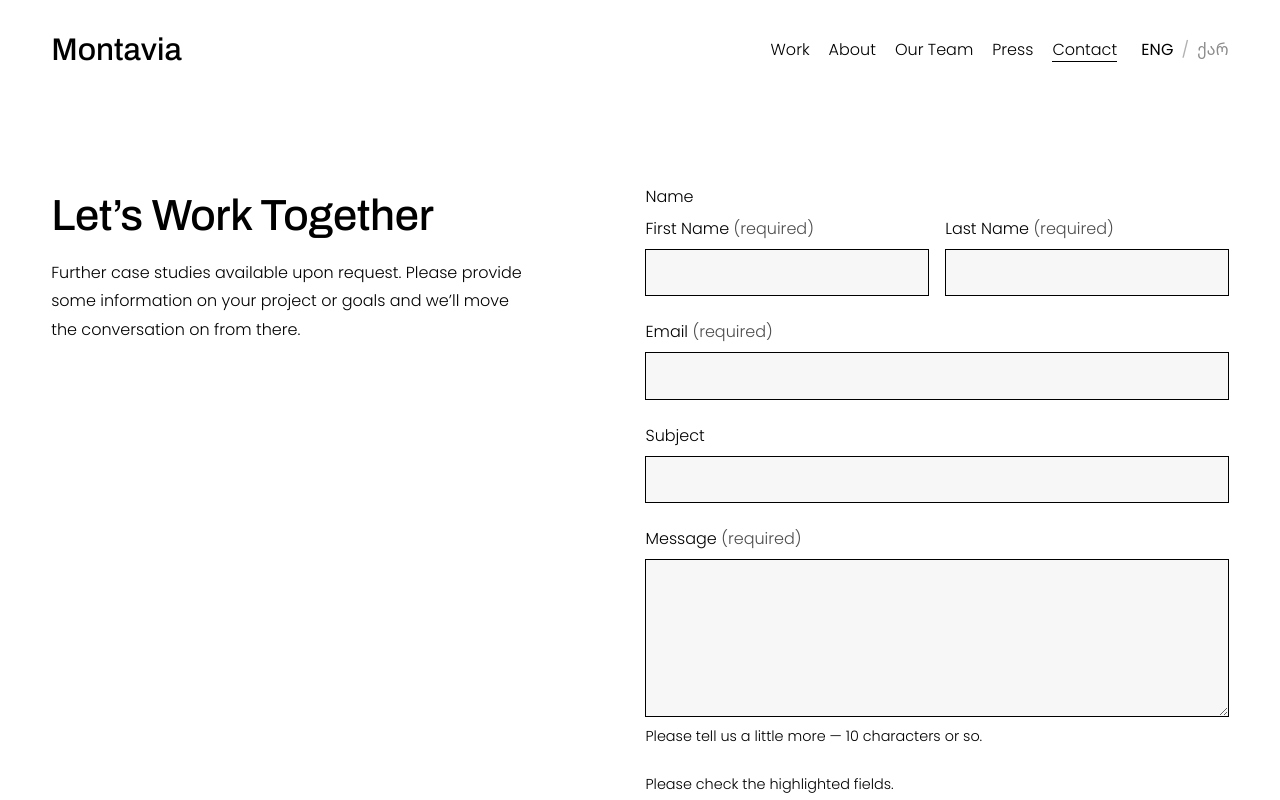
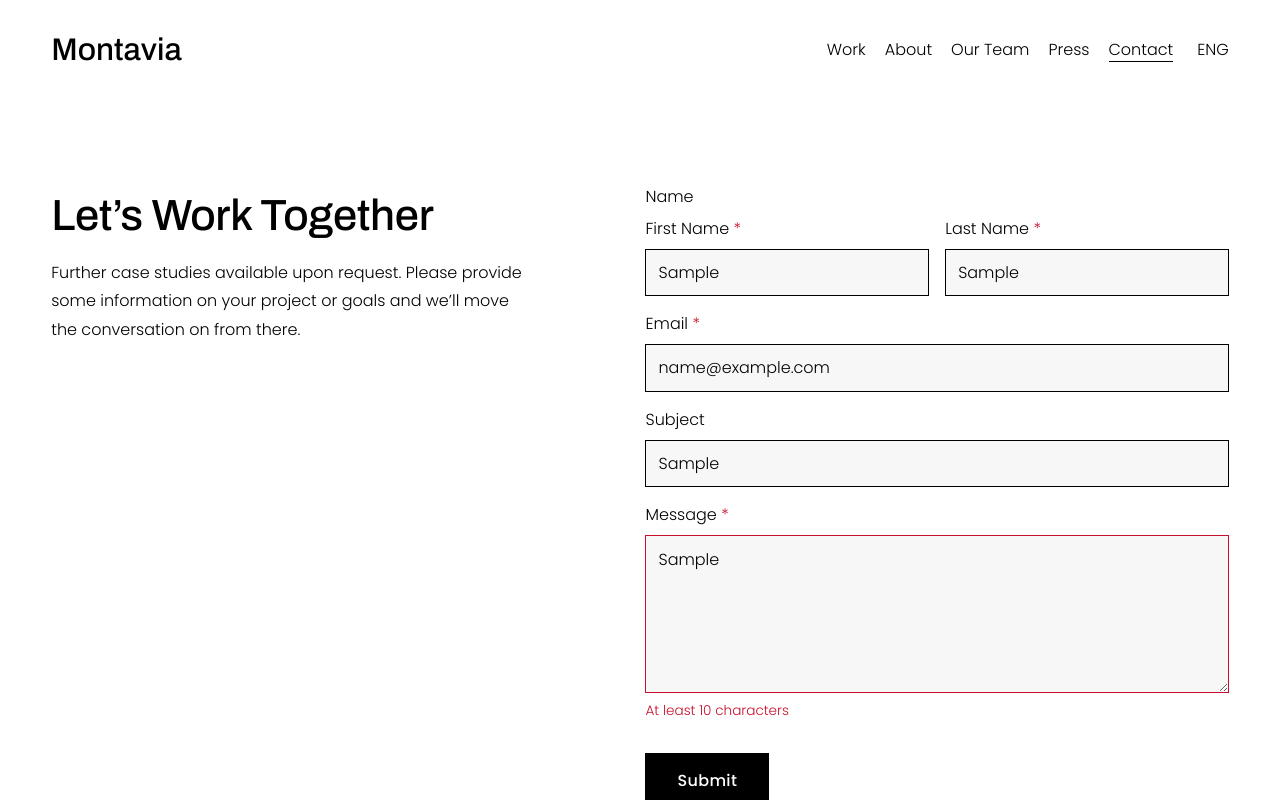
Before and after one commit to GogaDanelia06/Service-lnd, a Next.js app: page /en/contact in a window 1280 px wide. Both pictures are taken after typing "Sample", "Sample", "name@example.com", "Sample", "Sample" into the empty fields and a click on the button "Submit". Shown: the top 800 px of the page. Built offline with nearby package versions, Linux system fonts and the light colour scheme; no server answers.

Commit message:
remove extra text / add red color for alerts / change contact form design / change language switcher

```diff
--- a/src/components/contact/ContactForm.tsx
+++ b/src/components/contact/ContactForm.tsx
@@ -5,6 +5,8 @@ import { useActionState } from 'react';
 import { Field, SubmitButton } from '@/components/contact/Fields';
 import { submitContact } from '@/lib/contact/actions';
 import { initialContactState } from '@/lib/contact/state';
+import { useContactForm } from '@/lib/contact/useContactForm';
+import type { ContactField } from '@/lib/contact/state';
 
 type FormLabels = {
   firstName: string;
@@ -21,10 +23,18 @@ type FormLabels = {
   thanks: string;
   checkFields: string;
   deliveryFailed: string;
+  errors: {
+    firstName: string;
+    lastName: string;
+    email: string;
+    messageShort: string;
+    tooLong: string;
+  };
 };
 
 export function ContactForm({ labels, locale }: { labels: FormLabels; locale: string }) {
   const [state, formAction] = useActionState(submitContact, initialContactState);
+  const { errorFor, validateField, touchField, validateAll } = useContactForm(labels.errors);
 
   if (state.status === 'success') {
     return (
@@ -35,62 +45,51 @@ export function ContactForm({ labels, locale }: { labels: FormLabels; locale: st
     );
   }
 
+  const onBlur = (name: string, value: string) => {
+    touchField(name as ContactField);
+    validateField(name as ContactField, value);
+  };
+
+  const onInput = (name: string, value: string) => validateField(name as ContactField, value);
+
+  const onSubmit = (event: React.FormEvent<HTMLFormElement>) => {
+    const first = validateAll(event.currentTarget);
+    if (!first) return;
+    event.preventDefault();
+    const el = event.currentTarget.elements.namedItem(first);
+    if (el instanceof HTMLElement) el.focus();
+  };
+
+  const field = (name: ContactField) => ({
+    error: errorFor(name, state.fieldErrors?.[name]),
+    requiredLabel: labels.required,
+    onBlur,
+    onInput,
+  });
+
   return (
-    <form action={formAction} noValidate className="flex flex-col gap-6">
+    <form action={formAction} onSubmit={onSubmit} noValidate className="flex flex-col gap-4">
       <input type="hidden" name="locale" value={locale} />
 
-      <fieldset className="flex flex-col gap-2">
+      <fieldset>
         <legend className="mb-2 text-base font-light">{labels.name}</legend>
         <div className="grid grid-cols-1 gap-4 sm:grid-cols-2">
-          <Field
-            label={labels.firstName}
-            name="firstName"
-            autoComplete="given-name"
-            requiredLabel={labels.required}
-            error={state.fieldErrors?.firstName}
-          />
-          <Field
-            label={labels.lastName}
-            name="lastName"
-            autoComplete="family-name"
-            requiredLabel={labels.required}
-            error={state.fieldErrors?.lastName}
-          />
+          <Field label={labels.firstName} name="firstName" autoComplete="given-name" {...field('firstName')} />
+          <Field label={labels.lastName} name="lastName" autoComplete="family-name" {...field('lastName')} />
         </div>
       </fieldset>
 
-      <Field
-        label={labels.email}
-        name="email"
-        type="email"
-        autoComplete="email"
-        requiredLabel={labels.required}
-        error={state.fieldErrors?.email}
-      />
+      <Field label={labels.email} name="email" type="email" autoComplete="email" {...field('email')} />
+      <Field label={labels.subject} name="subject" required={false} {...field('subject')} />
+      <Field label={labels.message} name="message" rows={5} {...field('message')} />
 
-      <Field
-        label={labels.subject}
-        name="subject"
-        required={false}
-        requiredLabel={labels.required}
-        error={state.fieldErrors?.subject}
-      />
-
-      <Field
-        label={labels.message}
-        name="message"
-        rows={5}
-        requiredLabel={labels.required}
-        error={state.fieldErrors?.message}
-      />
-
-      <div aria-hidden className="absolute h-px w-px overflow-hidden opacity-0">
+      <div aria-hidden className="h-px w-px overflow-hidden opacity-0">
         <label htmlFor="contact-company">{labels.company}</label>
         <input id="contact-company" name="company" type="text" tabIndex={-1} autoComplete="off" />
       </div>
 
       {state.status === 'error' && state.message ? (
-        <p role="alert" className="text-[0.9rem] leading-[1.8]">
+        <p role="alert" className="text-[0.85rem] leading-[1.6] text-[var(--alert)]">
           {state.message}
         </p>
       ) : null}
--- a/src/components/contact/Fields.tsx
+++ b/src/components/contact/Fields.tsx
@@ -7,7 +7,7 @@ import { Button } from '@/components/ui/Button';
 import { cn } from '@/lib/cn';
 
 const FIELD =
-  'w-full border border-[var(--fg)] bg-[color-mix(in_srgb,var(--fg)_3%,transparent)] px-3 py-2.5 font-[family-name:var(--font-body)] text-base font-light leading-[1.6] text-[var(--fg)] outline-none';
+  'w-full border bg-[color-mix(in_srgb,var(--fg)_3%,transparent)] px-3 py-2.5 font-[family-name:var(--font-body)] text-base font-light leading-[1.6] text-[var(--fg)] outline-none';
 
 export function Field({
   label,
@@ -18,6 +18,8 @@ export function Field({
   requiredLabel,
   autoComplete,
   rows,
+  onBlur,
+  onInput,
 }: {
   label: string;
   name: string;
@@ -27,36 +29,49 @@ export function Field({
   requiredLabel: string;
   autoComplete?: string;
   rows?: number;
+  onBlur?: (name: string, value: string) => void;
+  onInput?: (name: string, value: string) => void;
 }) {
   const id = useId();
   const errorId = `${id}-error`;
+
   const shared = {
     id,
     name,
     required,
     'aria-invalid': error ? true : undefined,
     'aria-describedby': error ? errorId : undefined,
-    className: cn(FIELD, rows && 'resize-y leading-[1.7]'),
+    onBlur: (e: React.FocusEvent<HTMLInputElement | HTMLTextAreaElement>) =>
+      onBlur?.(name, e.currentTarget.value),
+    onInput: (e: React.FormEvent<HTMLInputElement | HTMLTextAreaElement>) =>
+      onInput?.(name, e.currentTarget.value),
+    className: cn(
+      FIELD,
+      rows && 'resize-y leading-[1.7]',
+      error ? 'border-[var(--alert)]' : 'border-[var(--fg)]',
+    ),
   };
 
   return (
     <div className="flex flex-col gap-2">
       <label htmlFor={id} className="text-base font-light">
         {label}
-        {required ? <span className="text-[var(--muted)]"> ({requiredLabel})</span> : null}
+        {required ? (
+          <span aria-hidden title={requiredLabel} className="text-[var(--alert)]">
+            {' '}*
+          </span>
+        ) : null}
       </label>
 
-      {rows ? (
-        <textarea {...shared} rows={rows} />
-      ) : (
-        <input {...shared} type={type} autoComplete={autoComplete} />
-      )}
+      {rows ? <textarea {...shared} rows={rows} /> : <input {...shared} type={type} autoComplete={autoComplete} />}
 
-      {error ? (
-        <p id={errorId} className="text-[0.9rem] leading-[1.6]">
-          {error}
-        </p>
-      ) : null}
+      <p
+        id={errorId}
+        aria-live="polite"
+        className="empty:hidden text-[0.85rem] leading-[1.4] text-[var(--alert)]"
+      >
+        {error ?? ''}
+      </p>
     </div>
   );
 }
--- a/src/components/layout/LocaleSwitch.tsx
+++ b/src/components/layout/LocaleSwitch.tsx
@@ -3,36 +3,21 @@
 import Link from 'next/link';
 import { usePathname } from 'next/navigation';
 
-import { cn } from '@/lib/cn';
-import { localeNames, locales, swapLocale, type Locale } from '@/i18n/config';
+import { localeNames, localeShort, otherLocale, swapLocale, type Locale } from '@/i18n/config';
 
 export function LocaleSwitch({ locale, label }: { locale: Locale; label: string }) {
   const pathname = usePathname();
+  const next = otherLocale(locale);
 
   return (
-    <div className="meta flex items-center gap-2" role="group" aria-label={label}>
-      {locales.map((option, index) => (
-        <span key={option} className="flex items-center gap-2">
-          {index > 0 ? (
-            <span aria-hidden className="opacity-30">
-              /
-            </span>
-          ) : null}
-          <Link
-            href={swapLocale(pathname, option)}
-            hrefLang={option}
-            lang={option}
-            aria-current={option === locale ? 'true' : undefined}
-            title={localeNames[option]}
-            className={cn(
-              'transition-opacity duration-300',
-              option === locale ? 'opacity-100' : 'opacity-45 hover:opacity-100',
-            )}
-          >
-            {option === 'ka' ? 'ქარ' : 'ENG'}
-          </Link>
-        </span>
-      ))}
-    </div>
+    <Link
+      href={swapLocale(pathname, next)}
+      hrefLang={next}
+      aria-label={`${label}: ${localeNames[next]}`}
+      title={localeNames[next]}
+      className="underline-swipe inline-block text-base font-light"
+    >
+      {localeShort[locale]}
+    </Link>
   );
 }
--- a/src/content/en/site.ts
+++ b/src/content/en/site.ts
@@ -85,11 +85,11 @@ export const ui = {
     checkFields: 'Please check the highlighted fields.',
     deliveryFailed: 'Something went wrong sending that. Please email us directly.',
     errors: {
-      firstName: 'Please add your first name.',
-      lastName: 'Please add your last name.',
-      email: 'Please use a valid email address.',
-      messageShort: 'Please tell us a little more — 10 characters or so.',
-      tooLong: 'That is longer than we can accept.',
+      firstName: 'Required',
+      lastName: 'Required',
+      email: 'Enter a valid email address',
+      messageShort: 'At least 10 characters',
+      tooLong: 'Too long',
     },
   },
 };
--- a/src/content/index.ts
+++ b/src/content/index.ts
@@ -26,7 +26,6 @@ export const shared = {
   socials: [
     { label: 'Instagram', href: 'https://instagram.com/' },
     { label: 'LinkedIn', href: 'https://linkedin.com/' },
-    { label: 'Are.na', href: 'https://are.na/' },
   ],
 };
 
--- a/src/content/ka/projects.ts
+++ b/src/content/ka/projects.ts
@@ -23,7 +23,7 @@ export const projects: Project[] = [
     gallery: [
       { src: '/images/project-one-01.jpg', alt: 'ფასადზე შენარჩუნებული ორიგინალი ფანჯრის ღიობი', span: 'half' },
       { src: '/images/project-one-02.jpg', alt: 'შენარჩუნებული კონსტრუქციის აგურის წყობა', span: 'half' },
-      { src: '/images/project-one-03.jpg', alt: 'ფერდობზე დაფეხმძიმებული მოცულობები', span: 'full' },
+      { src: '/images/project-one-03.jpg', alt: 'ფერდობზე  მოცულობები', span: 'full' },
     ],
   },
   {
--- a/src/i18n/config.ts
+++ b/src/i18n/config.ts
@@ -10,9 +10,13 @@ export const localeNames: Record<Locale, string> = {
 };
 
 export const localeShort: Record<Locale, string> = {
-  en: 'EN',
-  ka: 'ᲙᲐ',
+  en: 'ENG',
+  ka: 'ქარ',
 };
+
+export function otherLocale(locale: Locale): Locale {
+  return locales.find((option) => option !== locale) ?? locale;
+}
 
 export const htmlLang: Record<Locale, string> = {
   en: 'en',
--- /dev/null
+++ b/src/lib/contact/useContactForm.ts
@@ -0,0 +1,65 @@
+'use client';
+
+import { useCallback, useMemo, useState } from 'react';
+
+import { contactSchema, type ValidationMessages } from './schema';
+import type { ContactField } from './state';
+
+type Errors = Partial<Record<ContactField, string>>;
+type Touched = Partial<Record<ContactField, boolean>>;
+
+const FIELDS: ContactField[] = ['firstName', 'lastName', 'email', 'subject', 'message'];
+
+export function useContactForm(messages: ValidationMessages) {
+  const schema = useMemo(() => contactSchema(messages), [messages]);
+  const [errors, setErrors] = useState<Errors>({});
+  const [touched, setTouched] = useState<Touched>({});
+
+  const check = useCallback(
+    (name: ContactField, value: string) => {
+      const result = schema.shape[name].safeParse(value);
+      return result.success ? undefined : result.error.issues[0]?.message;
+    },
+    [schema],
+  );
+
+  const validateField = useCallback(
+    (name: ContactField, value: string) => {
+      setErrors((prev) => ({ ...prev, [name]: check(name, value) }));
+    },
+    [check],
+  );
+
+  const touchField = useCallback((name: ContactField) => {
+    setTouched((prev) => ({ ...prev, [name]: true }));
+  }, []);
+
+  const validateAll = useCallback(
+    (form: HTMLFormElement) => {
+      const next: Errors = {};
+      let first: ContactField | undefined;
+
+      for (const name of FIELDS) {
+        const el = form.elements.namedItem(name);
+        const value = el instanceof HTMLInputElement || el instanceof HTMLTextAreaElement ? el.value : '';
+        const message = check(name, value);
+        if (message) {
+          next[name] = message;
+          first = first ?? name;
+        }
+      }
+
+      setErrors(next);
+      setTouched(Object.fromEntries(FIELDS.map((f) => [f, true])));
+      return first;
+    },
+    [check],
+  );
+
+  const errorFor = useCallback(
+    (name: ContactField, serverError?: string) => (touched[name] ? errors[name] : undefined) ?? serverError,
+    [errors, touched],
+  );
+
+  return { errorFor, validateField, touchField, validateAll };
+}
--- a/src/styles/themes.css
+++ b/src/styles/themes.css
@@ -1,6 +1,7 @@
 [data-theme='white'] {
   --bg: var(--color-paper);
   --fg: var(--color-ink);
+  --alert: var(--color-alert);
   --muted: color-mix(in srgb, var(--color-ink) 70%, transparent);
   --rule: var(--color-rule);
   --btn-bg: var(--color-ink);
@@ -10,6 +11,7 @@
 [data-theme='dark'] {
   --bg: var(--color-dark);
   --fg: var(--color-paper);
+  --alert: var(--color-alert-light);
   --muted: color-mix(in srgb, var(--color-paper) 78%, transparent);
   --rule: color-mix(in srgb, var(--color-paper) 26%, transparent);
   --btn-bg: var(--color-paper);
@@ -19,6 +21,7 @@
 [data-theme='black'] {
   --bg: var(--color-ink);
   --fg: var(--color-paper);
+  --alert: var(--color-alert-light);
   --muted: color-mix(in srgb, var(--color-paper) 78%, transparent);
   --rule: color-mix(in srgb, var(--color-paper) 24%, transparent);
   --btn-bg: var(--color-paper);
--- a/src/styles/tokens.css
+++ b/src/styles/tokens.css
@@ -6,6 +6,8 @@
   --color-ink: #000000;
   --color-dark: #28282a;
   --color-rule: #dfe0e1;
+  --color-alert: #c8102e;
+  --color-alert-light: #ffa39e;
 
   --breakpoint-fe: 768px;
 }
```
Also changed, not shown: src/content/ka/site.ts (+5 -5 lines), 2 other files (tests, documents, lock files or other folders).
